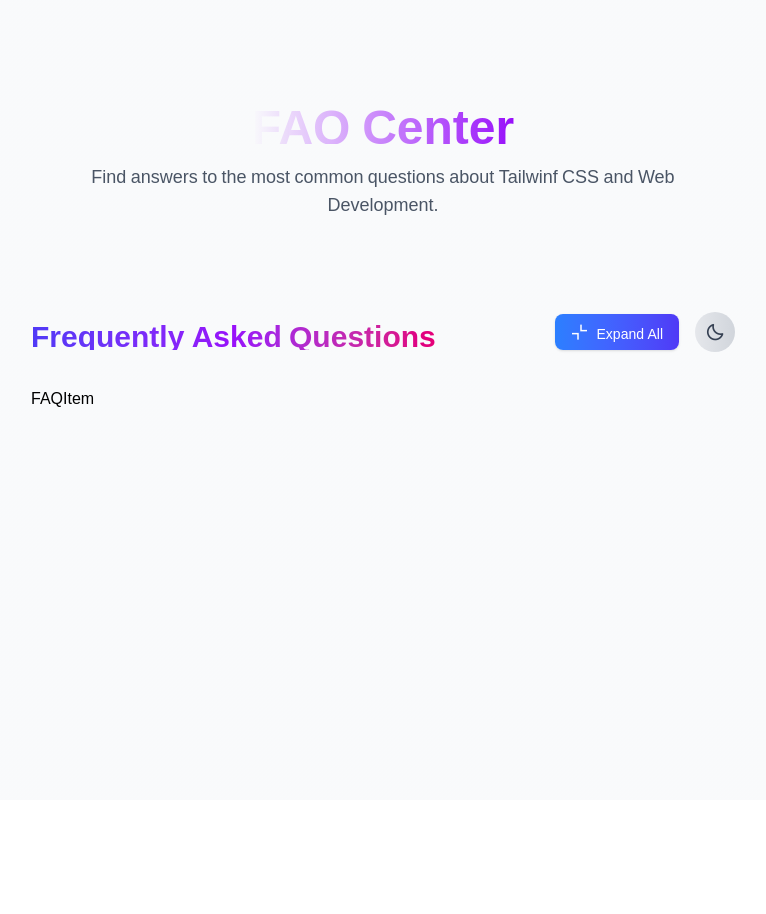
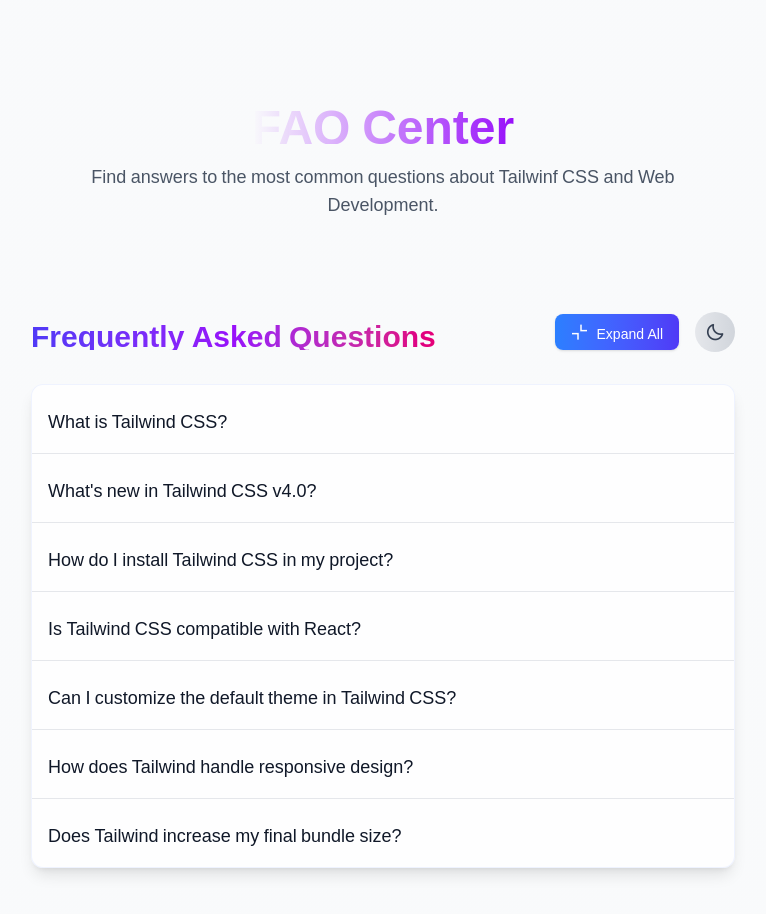
Before and after one commit to SalmaZiady/react-tailwind-faq, a React (Vite) app: page / in a window 1280 px wide. Shown: the whole page, without its empty margins (257-1023 px from the left). Before the commit the page ends 800 px from the top, so only its background shows below. Built offline with nearby package versions, Linux system fonts and the light colour scheme; a web font is replaced by a local one.

Commit message:
Modify FAQItem component and update Tailwind CSS styling

```diff
--- a/src/App.jsx
+++ b/src/App.jsx
@@ -38,7 +38,8 @@
           Development.
         </p>
       </header>
-      <FAQList toggleDarkMode={toggleDarkMode} />
+      <FAQList toggleDarkMode={toggleDarkMode}
+      darkMode={darkMode} />
     </div>
   );
 };
--- a/src/components/FAQItem.jsx
+++ b/src/components/FAQItem.jsx
@@ -1,9 +1,31 @@
-import React from 'react'
+import React from "react";
 
-const FAQItem = () => {
+const FAQItem = ({ item }) => {
   return (
-    <div>FAQItem</div>
-  )
-}
+    <div
+      className="
+        border-b border-gray-200 dark:border-gray-700 last:border-none
+        transition-colors duration-300
+        hover:bg-gradient-to-r hover:from-gray-50/50 hover:to-transparent
+        dark:hover:from-gray-800/50 dark:hover:to-transparent
+      "
+    >
+      <button
+        className="
+          w-full py-5 px-4 flex justify-between items-center text-left
+          focus:outline-none rounded-lg transition-all duration-200 cursor-pointer
+          text-gray-900 dark:text-gray-100
+          hover:bg-clip-text hover:text-transparent
+          hover:bg-gradient-to-r hover:from-indigo-600 hover:to-purple-600
+          dark:hover:from-indigo-400 dark:hover:to-purple-400
+        "
+      >
+        <span className="text-lg font-medium pr-6">
+          {item.question}
+        </span>
+      </button>
+    </div>
+  );
+};
 
-export default FAQItem
+export default FAQItem;
--- a/src/components/FAQList.jsx
+++ b/src/components/FAQList.jsx
@@ -1,8 +1,8 @@
 import React from "react";
 import FAQItem from "./FAQItem";
+import faqData from "../data/faqData";
 
-const FAQList = ({toggleDarkMode}) => {
-
+const FAQList = ({ toggleDarkMode, darkMode }) => {
   return (
     <div className="max-w-3xl mx-auto px-4 sm:px-6 lg:px-8 py-12">
       {/* Header */}
@@ -16,18 +16,29 @@
             <i className="bx bx-collapse-alt text-lg"></i>
             <span> Expand All </span>
           </button>
-          <button onClick={toggleDarkMode} className="w-10 h-10 flex items-center justify-center rounded-full bg-gradient-to-r
+          <button
+            onClick={toggleDarkMode}
+            className="w-10 h-10 flex items-center justify-center rounded-full bg-gradient-to-r
           from-gray-200 to-gray-300 dark:from-gray-700 dark:to-gray-800 text-gray-700 dark:text-gray-200 hover:shadow-md focus:outline-none focus-visible:ring-2
           focus-visible:ring-blue-500
           transition-all  duration-300 cursor-pointer
-          ">
-           <i className="bx bx-moon text-xl"></i>
+          "
+          >
+            <i className={`bx bx-${darkMode ? "sun" : "moon"} text-xl`}></i>
           </button>
         </div>
       </div>
+      <div className="bg-white/80
+      dark:bg-gray-800/80 rounded-xl shadow-lg
+      border border-indigo-100/50 dark:border-indigo-900/30 overflow-hidden
+      transition-a;; duration-300">
+        {faqData.map((item) => (
+         <FAQItem key={item.id} item={item}/>
+        ))}
+        {" "}
+        {/* FAQ Items */}
 
-      {/* FAQ Items */}
-      <FAQItem />
+      </div>
     </div>
   );
 };
```
